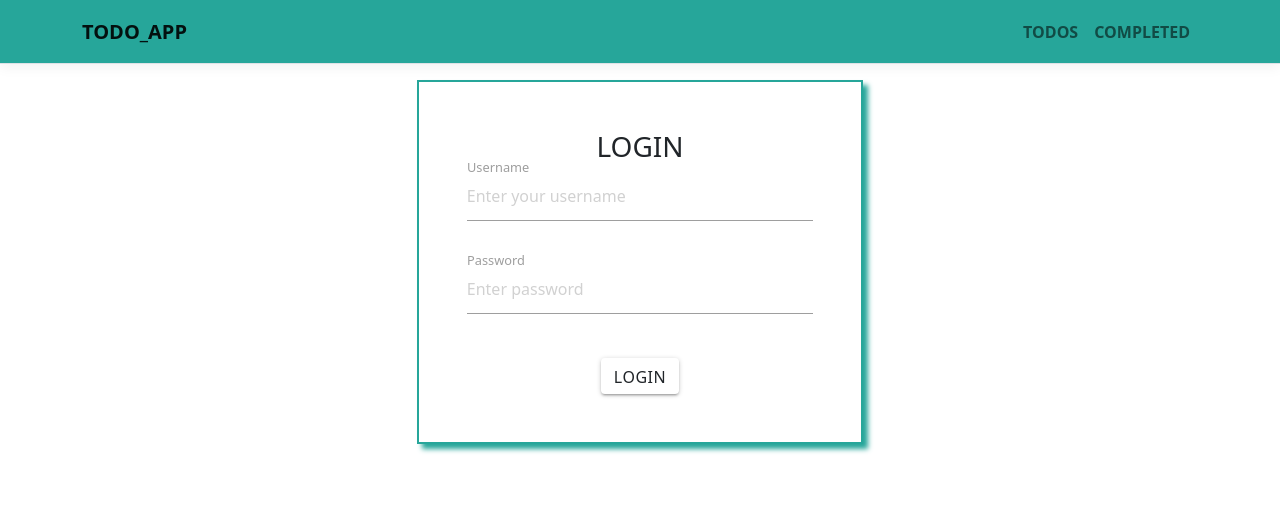
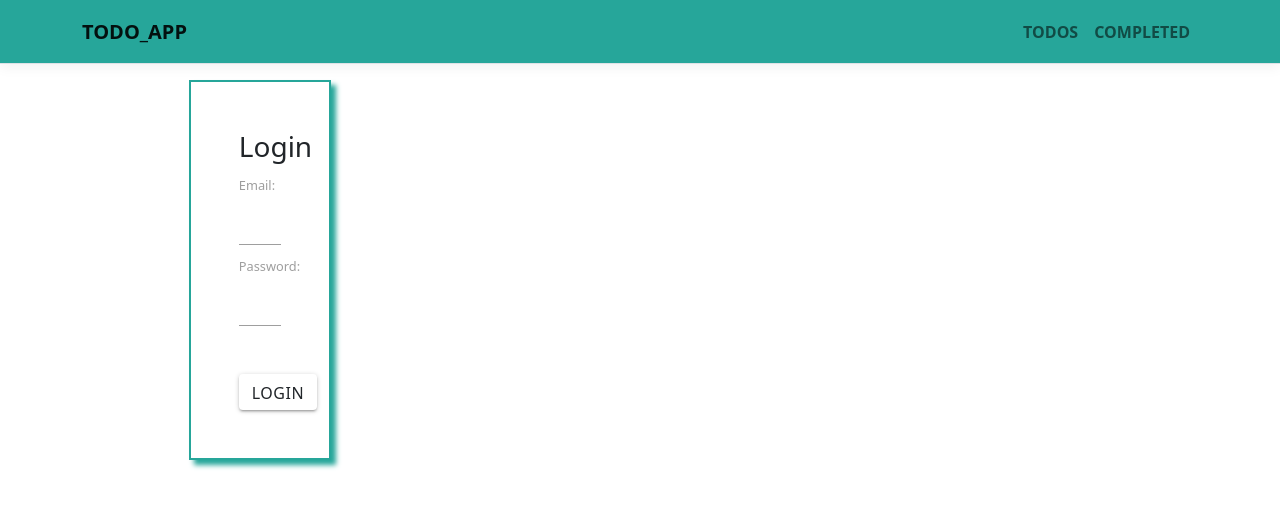
Before and after one commit to HannaTylna/todo-app_react, a React (Create React App) app in the folder ClientApp/: page /login in a window 1280 px wide. Shown: the top 508 px of the page. Built offline with nearby package versions, Linux system fonts and the light colour scheme.

Commit message:
fix login frontend

```diff
--- a/ClientApp/src/components/Login.js
+++ b/ClientApp/src/components/Login.js
@@ -1,31 +1,105 @@
-import React, { Component } from 'react';
+import React, { Component } from "react";
+import { useNavigate } from "react-router-dom";
 
 export class Login extends Component {
-    static displayName = Login.name;
+    constructor(props) {
+        super(props);
+        this.state = {
+            email: '',
+            password: ''
+        }
+
+        this.onChange = this.onChange.bind(this);
+        this.onSubmit = this.onSubmit.bind(this);
+    }
+
+    onChange(e) {
+        this.setState({ [e.target.name]: e.target.value });
+    }
+
+
+    onSubmit(e) {
+        e.preventDefault();
+
+        let customerObj = {
+            email: this.state.email,
+            password: this.state.password
+        }
+
+        let payload = {
+            method: 'POST',
+            headers: {
+                //"access-control-allow-origin": "*",
+                'accept': 'text/plain',
+                'Content-Type': 'application/json',
+            },
+            body: JSON.stringify(customerObj)
+
+        }
+        fetch('https://localhost:7007/api/v1/authenticate/login', payload)
+            .then((response) => response.json())
+            .then((result) => {
+                //setUserSession(email, token) {
+                //    sessionStorage.setItem('email', email);
+                //    sessionStorage.setItem('token', token);
+                //};
+                //let responseJson = result;
+                console.log(result)
+                let responseJson = result;
+                let token = result.accessToken;
+                localStorage.setItem('todo_dotnet', token);
+                if (responseJson) {
+                    window.location.href = "/home";
+                }
+            }).catch(function (error) {
+                console.log(error);
+            });
+
+        //getToken() {
+        //    const token = sessionStorage.getItem('token');
+        //    if (token) return token;
+        //    else return null;
+        //},
+
+        //setUserSession(userName, token, userId, usersRole) {
+        //    sessionStorage.setItem('userName', userName);
+        //    sessionStorage.setItem('token', token);
+        //    sessionStorage.setItem('userId', userId);
+        //    sessionStorage.setItem('usersRole', usersRole);
+        //}
+        //postData('api/Customer/Create', customerObj).then((result) => {
+        //    let responseJson = result;
+        //    if (responseJson) {
+        //        history.push('/login');
+        //    }
+        //});
+    }
 
     render() {
         return (
-            <div className="p-5 border-style" >
-                <div className="text-center">
-                    <h3 className="text-uppercase">Login</h3>
+            <div className="row">
+                <div className="col-md-4">
+                    <form onSubmit={this.onSubmit} className="p-5 border-style">
+                        <h3 className="text-center">Login</h3>
+                        <div className="form-group">
+                            <label className="control-label">Email: </label>
+                            <input className="form-control" type="text" name="email" value={this.state.email} onChange={this.onChange}></input>
+                        </div>
+
+                        <div className="form-group">
+                            <label className="control-label">Password:  </label>
+                            <input className="form-control" type="password" name="password" value={this.state.password} onChange={this.onChange}></input>
+                        </div>
+
+                        <div className="form-group text-center mt-5">
+                            <input type="submit" value="Login" className="btn waves-effect waves-light"></input>
+                        </div>
+
+                    </form>
+
                 </div>
+            </div>
+        )
+    }
 
-                <div className="row">
-                    <div className="input-field col s6">
-                        <input value="" id="username" type="text" className="validate" placeholder="Enter your username" />
-                        <label className="active" htmlFor="username">Username</label>
-                    </div>
-                </div>
-                <div className="row">
-                    <div className="input-field col s6">
-                        <input value="" id="password" type="text" className="validate" placeholder="Enter password" />
-                        <label className="active" htmlFor="password">Password</label>
-                    </div>
-                </div>
-                <div className="text-center">
-                    <button className="btn waves-effect waves-light" type="submit" name="action">Login</button>
-                </div>
-            </div >
-        );
-    }
 }
```
